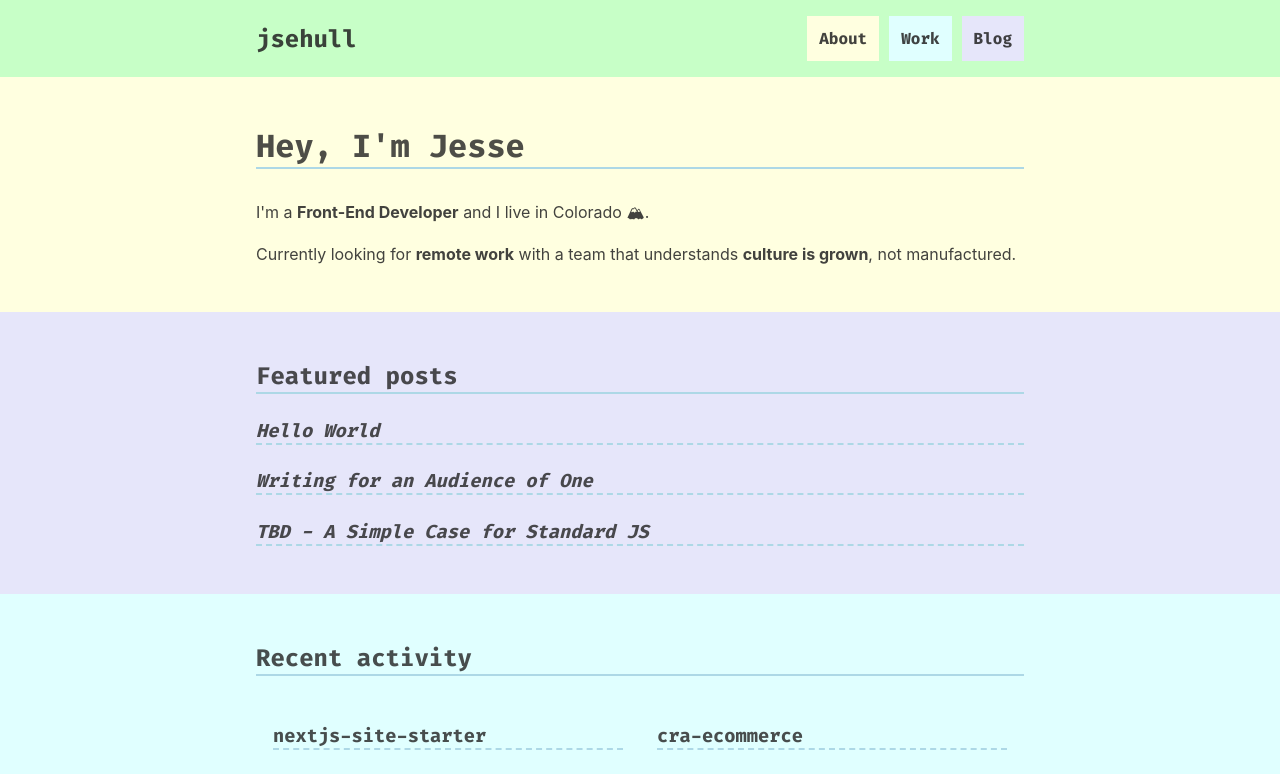
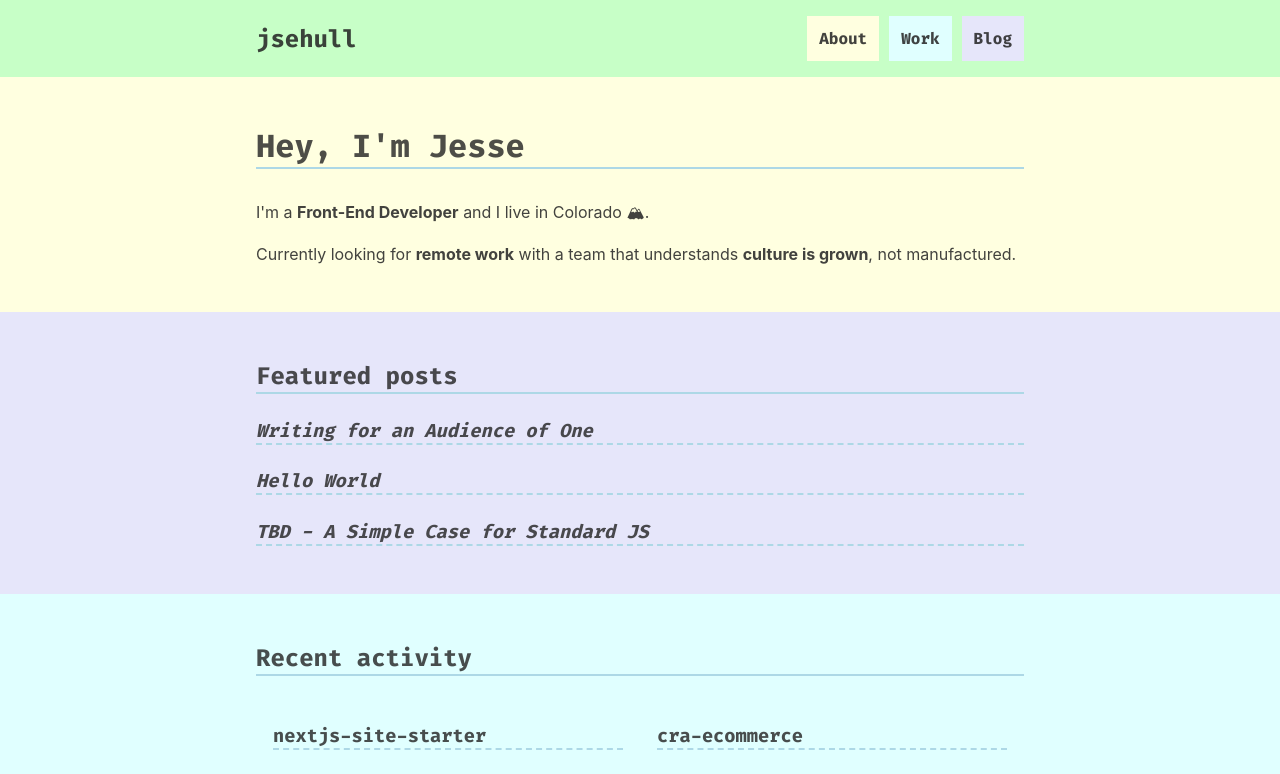
Before and after one commit to jsehull/personal-site, a Next.js app: page / in a window 1280 px wide. Shown: the top 774 px of the page. Built offline with nearby package versions, Linux system fonts and the light colour scheme; grey boxes are pictures that could not be loaded.

Commit message:
quickfix reorder Featured posts

```diff
--- a/components/FeaturedPosts.js
+++ b/components/FeaturedPosts.js
@@ -18,11 +18,11 @@ const PostBox = styled.div`
 const FeaturedPosts = () => {
   return (
     <PostBox>
+      <a href='/blog/writing-for-an-audience-of-one'>
+        <h3>Writing for an Audience of One</h3>
+      </a>
       <a href='/blog/hello-world'>
         <h3>Hello World</h3>
-      </a>
-      <a href='/blog/writing-for-an-audience-of-one'>
-        <h3>Writing for an Audience of One</h3>
       </a>
       <h3>TBD - A Simple Case for Standard JS</h3>
     </PostBox>
```
